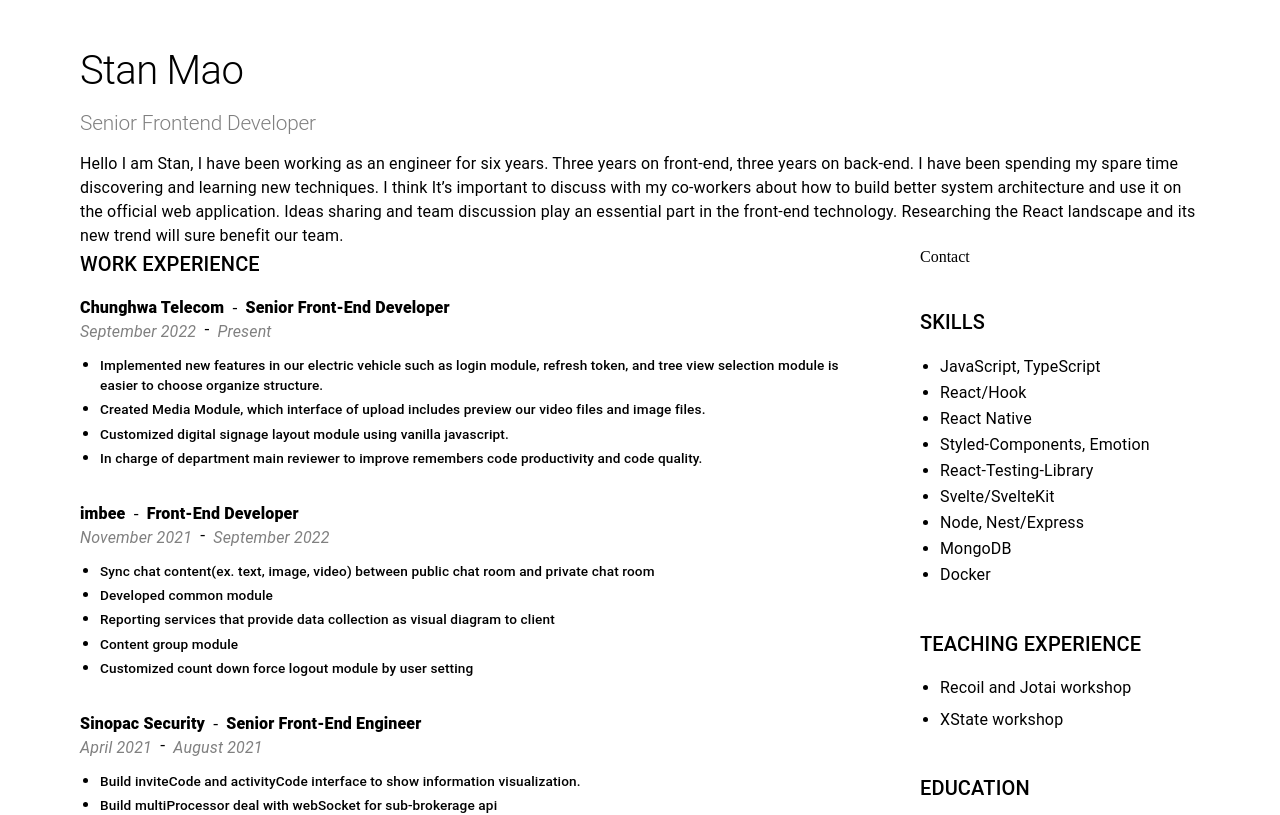
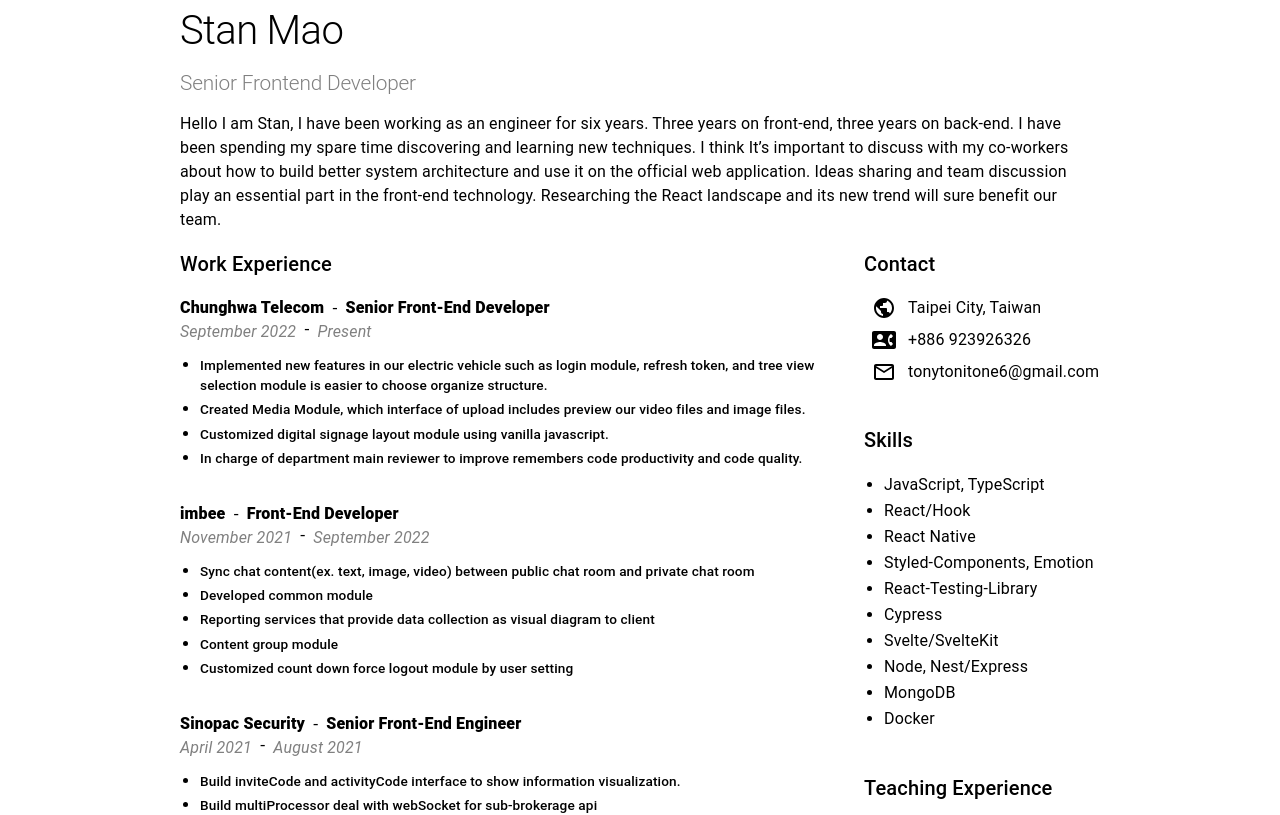
Before and after one commit to tonytonitone6/resume, a React (Vite) app: page / in a window 1280 px wide. Shown: the top 815 px of the page. Built offline with nearby package versions, Linux system fonts and the light colour scheme.

Commit message:
feat: add contact info

```diff
--- a/package.json
+++ b/package.json
@@ -18,16 +18,15 @@
   "dependencies": {
     "@emotion/react": "^11.10.8",
     "@emotion/styled": "^11.10.8",
+    "@mui/icons-material": "^5.11.16",
     "@mui/material": "^5.11.15",
     "react": "^18.2.0",
     "react-dom": "^18.2.0",
-    "react-router-dom": "^6.9.0",
-    "styled-components": "^5.3.10"
+    "react-router-dom": "^6.9.0"
   },
   "devDependencies": {
     "@types/react": "^18.0.28",
     "@types/react-dom": "^18.0.11",
-    "@types/styled-components": "^5.1.26",
     "@typescript-eslint/eslint-plugin": "^5.59.1",
     "@typescript-eslint/parser": "^5.59.1",
     "@vitejs/plugin-react": "^3.1.0",
--- a/src/App.tsx
+++ b/src/App.tsx
@@ -27,6 +27,7 @@ const skillList: Array<string> = [
   'React Native',
   'Styled-Components, Emotion',
   'React-Testing-Library',
+  'Cypress',
   'Svelte/SvelteKit',
   'Node, Nest/Express',
   'MongoDB',
@@ -40,13 +41,12 @@ const App = () => {
   })
   // display="flex" flexDirection="column" alignItems="center"
   return (
-    // <Box width="calc(1200px - 5rem)" margin="0 auto" pt={5}>
-    <Grid maxWidth="calc(1200px - 5rem)" margin="0 auto" pt={5}>
+    <Grid maxWidth="calc(1000px - 5rem)" margin="0 auto">
       <Grid container display="flex" >
         <Grid item md={12} xs={12}>
           <Header {...profile} />
         </Grid>
-        <Grid container display="flex" width={1} alignItems="flex-start" spacing={5}>
+        <Grid container display="flex" width={1} alignItems="flex-start" mt={2} pr={1}>
           <Grid item md={9} xs={12} display="flex" justifyContent="center">
             <Experience />
           </Grid>
--- a/src/components/Contact/Contact.tsx
+++ b/src/components/Contact/Contact.tsx
@@ -1,9 +1,26 @@
-import { Box, Typography } from '@mui/material';
+import { Box, Typography, SvgIcon } from '@mui/material';
+import PublicIcon from '@mui/icons-material/Public';
+import ContactPhone from '@mui/icons-material/ContactPhone';
+import MailIcon from '@mui/icons-material/MailOutline';
 
 const Contact = () => {
   return (
-    <Box>
-      Contact
+    <Box display="flex" flexDirection="column" gap={2}>
+      <Typography variant='h6'>Contact</Typography>
+      <Box display="flex" flexDirection="column" gap={1} pl={1}>
+        <Box display="flex" gap={1.5}>
+          <PublicIcon />
+          <Typography>Taipei City, Taiwan</Typography>
+        </Box>
+        <Box display="flex" gap={1.5}>
+          <ContactPhone />
+          <Typography>+886 923926326</Typography>
+        </Box>
+        <Box display="flex" gap={1.5}>
+          <MailIcon />
+          <Typography>tonytonitone6@gmail.com</Typography>
+        </Box>
+      </Box>
     </Box>
   )
 }
--- a/src/components/Education/Education.tsx
+++ b/src/components/Education/Education.tsx
@@ -1,10 +1,9 @@
 import { Typography, Box } from '@mui/material';
-import type { TypographyProps } from '@mui/material';
 
 const Education = () => {
   return (
     <Box display="flex" flexDirection="column" gap={2}>
-      <Typography variant="h6">EDUCATION</Typography>
+      <Typography variant="h6">Education</Typography>
       <Box>
         <Typography fontSize="16px" fontWeight={800}>Information Management, <Typography component="a" color="inherit" target='__blank' href='https://new.ntpu.edu.tw/'>NTPU</Typography></Typography>
         <Typography variant='subtitle2'>Taiwan, Master's degree</Typography>
--- a/src/components/Experience/Experience.tsx
+++ b/src/components/Experience/Experience.tsx
@@ -33,7 +33,7 @@ const Experience = () => {
 
   return (
     <Box display="flex" flexDirection="column" gap={2}>
-      <Typography variant="h6">WORK EXPERIENCE</Typography>
+      <Typography variant="h6">Work Experience</Typography>
       {experienceList.map(renderSubItem)}
     </Box>
   );
--- a/src/components/Skill/Skill.tsx
+++ b/src/components/Skill/Skill.tsx
@@ -7,7 +7,7 @@ type SkillListProps = {
 const Skill = ({ stacks }: SkillListProps) => {
   return (
     <Box display="flex" flexDirection="column" gap={2}>
-      <Typography variant='h6'>SKILLS</Typography>
+      <Typography variant='h6'>Skills</Typography>
       <Box width={1} display="flex" gap={1.5} flexWrap="wrap">
         <Typography component="ul" margin={0} pl="20px">
           {stacks.map(skill => <Typography key={skill} component="li" padding="1px 0">{skill}</Typography>)}
--- a/src/components/Teaching/Teaching.tsx
+++ b/src/components/Teaching/Teaching.tsx
@@ -3,7 +3,7 @@ import { Box, Typography } from '@mui/material';
 const Teaching = () => {
   return (
     <Box display="flex" flexDirection="column" gap={2}>
-      <Typography variant='h6'>TEACHING EXPERIENCE</Typography>
+      <Typography variant='h6'>Teaching Experience</Typography>
       <Typography component="ul" pl="20px">
         <Typography component="li" mb={1}>Recoil and Jotai workshop</Typography>
         <Typography component="li">XState workshop</Typography>
```
Also changed, not shown: 1 other file (tests, documents, lock files or other folders).
